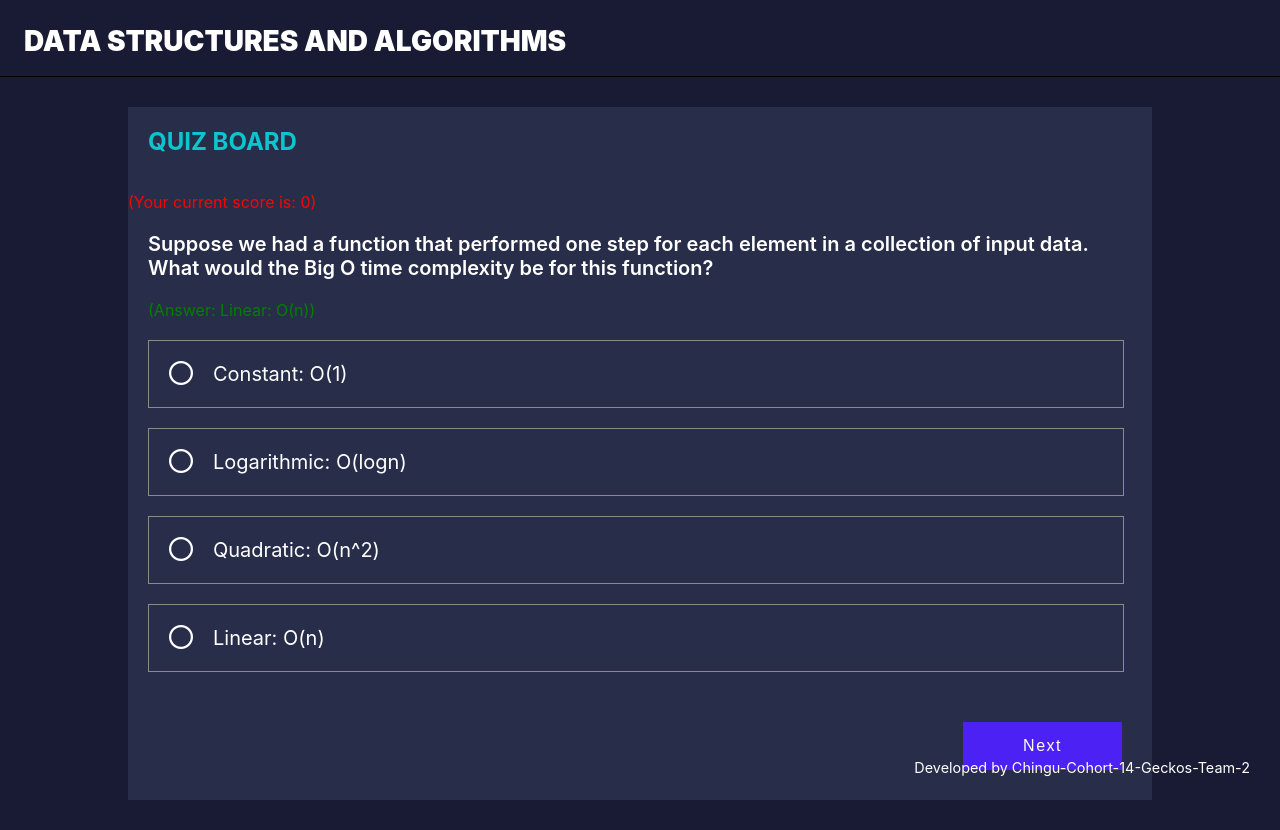
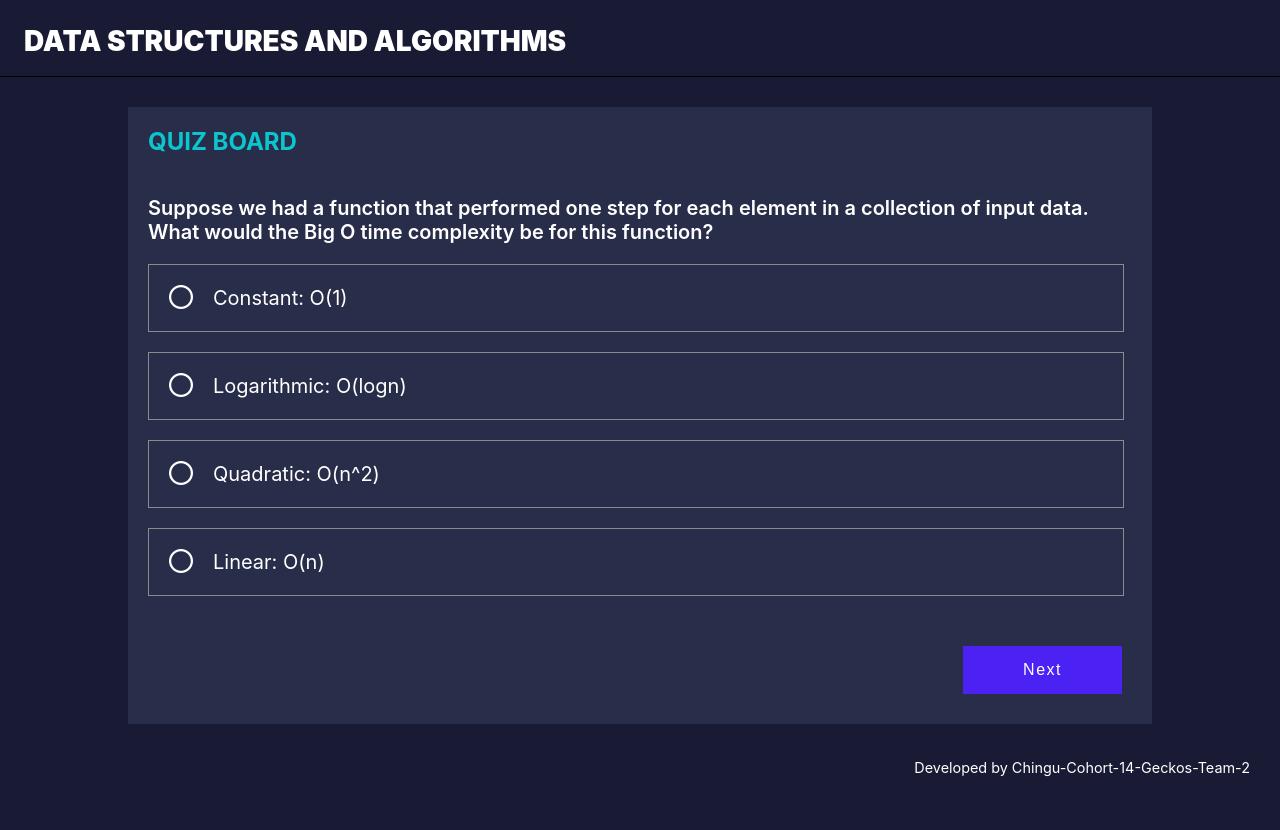
Before and after one commit to chingu-voyages/v14-geckos-team-02, a React (Create React App) app: page /quiz/1 in a window 1280 px wide. After the commit the page ends 800 px from the top, so only its background shows below. Built offline with nearby package versions, Linux system fonts and the light colour scheme.

Commit message:
sorting&testCodeRemoving

```diff
--- a/src/quiz-data.js
+++ b/src/quiz-data.js
@@ -209,116 +209,118 @@ const QUIZ_DATA = [
     ]
   },
   {
-    id: 1,
-    name: 'Big O Notation',
+    id: 2,
+    name: 'Sorting',
     questions: [
       {
         id: '0',
-        question: 'Suppose we had a function that performed one step for each element in a collection of input data. What would the Big O time complexity be for this function?',
+        question: 'In which cases are the growth rates the same for Insertion Sort?',
         multipleChoices: [
-          'Constant: O(1)',
-          'Logarithmic: O(logn)',
-          'Quadratic: O(n^2)',
-          'Linear: O(n)'
+          'Worst and Average only',
+          'Worst, Average, and Best',
+          'Best and Average only',
+          'Worst and Best only'
         ],
-        answer: 'Linear: O(n)'
+        answer: 'Worst and Average only'
       },
       {
         id: '1',
-        question: 'Suppose we had a function that iterated through a collection of data once to find the minimum value, and then again in a separate iteration to find the maximum value. How would we write the Big O time complexity?',
+        question: 'We know that the worst case for Insertion Sort is about n^2/2, while the average case is about n^2/4. This means that:',
         multipleChoices: [
-          'O(2n)',
-          'O(n^2)',
-          'O(n)',
-          'O(n + n)'
+          'The growth rates are the same',
+          'The runtime in the average case is about half that of the worst case',
+          'Both of the above',
+          'None of the above'
         ],
-        answer: 'O(n)'
+        answer: 'Both of the above'
       },
       {
         id: '2',
-        question: 'An identical algorithm written in two different programming languages will have the same Big O runtime complexity.',
+        question: 'When implementing Insertion Sort, a binary search could be used to locate the position within the first i-1 records of the array into which record ii should be inserted. Using binary search will:',
         multipleChoices: [
-          'True',
-          'False'
+          'Speed up the asymptotic running time because the position to insert will be found in Θ(logi) time',
+          'Speed up the asymptotic running time because shifting the records to make room for the insert will require Θ(i) time',
+          'None of these answers is correct',
+          'Not speed up the asymptotic running time because shifting the records to make room for the insert will require Θ(i) time'
         ],
-        answer: 'True'
+        answer: 'Not speed up the asymptotic running time because shifting the records to make room for the insert will require Θ(i) time'
       },
       {
         id: '3',
-        question: 'Why are constant factors (such as 2N) and lower order terms (N^2 + N becomes N^2) ignored when writing Big O notation?',
+        question: 'What is the running time for Bubble Sort when the input array has values that are in reverse sort order?',
         multipleChoices: [
-          'As the input to the function grows toward infinity, lower order terms and constant factors cancel each other out',
-          'We cannot be sure of the significance of lower order terms as they relate to the constant factors',
-          'As the input to the function grows toward infinity, lower order terms and constant factors become insignificant compared to the term with the higher order of magnitude',
-          'We do incorporate lower order terms and constant factors into Big O!'
+          'Θ(nlogn)',
+          'Θ(n)',
+          'Θ(n2)',
+          'Θ(logn)'
         ],
-        answer: 'As the input to the function grows toward infinity, lower order terms and constant factors become insignificant compared to the term with the higher order of magnitude'
+        answer: 'Θ(n2)'
       },
       {
         id: '4',
-        question: 'Suppose we had a function that took in a list of data as an input. For each element in the list, the function compared it to every other element in the collection. What would the Big O time complexity be for this function?',
+        question: 'What is the running time of Bubble Sort (as the algorithm is presented in this module) when the input is an array that has already been sorted?',
         multipleChoices: [
-          'Constant: O(1)',
-          'Quadratic: O(n^2)',
-          'Exponential: O(2^n)',
-          'Linear: O(n)'
+          'Θ(logn)',
+          'Θ(n)',
+          'Θ(nlogn)',
+          'Θ(n^2)'
         ],
-        answer: 'Quadratic: O(n^2)'
+        answer: 'Θ(n^2)'
       },
       {
         id: '5',
-        question: 'With Big O notation, we evaluate a function’s runtime efficiency based on the ____?',
+        question: 'What is the worst-case time for Selection Sort to sort an array of n records?',
         multipleChoices: [
-          'Number of conditional statements.',
-          'Number of variables created within the function',
-          'Size of the inputs',
-          'Helper function(s)'
+          'Θ(n)',
+          'Θ(logn)',
+          'Θ(nlogn)',
+          'Θ(n^2)'
         ],
-        answer: 'Size of the inputs'
+        answer: 'Θ(n^2)'
       },
       {
         id: '6',
-        question: 'Why don’t we use time-elapsed (5 minutes, for example) as a measurement for an algorithm’s runtime?',
+        question: 'In which cases are the time complexities the same for Selection Sort?',
         multipleChoices: [
-          'Different units of measurement makes this approach not feasible',
-          'This approach would not be relevant in quantum-computing',
-          'Time is relative',
-          'This approach depends on the speed of the processor, what else the computer is running, different programming language etc.'
+          'Worst and Best',
+          'Worst and Average',
+          'Best and Average',
+          'Worst, Average and Best'
         ],
-        answer: 'This approach depends on the speed of the processor, what else the computer is running, different programming language etc.'
+        answer: 'Worst, Average and Best'
       },
       {
         id: '7',
-        question: 'A function which only performed the operation 6 + 9 would be which Big O time complexity?',
+        question: 'What is the most complicated part of the Mergesort algorithm?',
         multipleChoices: [
-          'Factorial: O(n!)',
-          'Logarithmic: O(logn)',
-          'Constant: O(1)',
-          'Linear: O(n)'
+          'Partitioning the array',
+          'Merging the sorted halves back together',
+          'Achieving the base case',
+          'Finding the midpoint'
         ],
-        answer: 'Constant: O(1)'
+        answer: 'Merging the sorted halves back together'
       },
       {
         id: '8',
-        question: 'What is the least efficient runtime complexity?',
+        question: 'What is the average-case cost for Quicksort to sort an array of n elements?',
         multipleChoices: [
-          'O(logn)',
-          'O(n!)',
-          'O(1)',
-          'O(n)'
+          'Θ(logn)',
+          'Θ(n^2)',
+          'Θ(n)',
+          'Θ(nlogn)'
         ],
-        answer: 'O(n!)'
+        answer: 'Θ(nlogn)'
       },
       {
         id: '9',
-        question: 'Search algorithms often result in which Big O complexity?',
+        question: 'What is the worst-case cost for Quicksort to sort an array of n elements?',
         multipleChoices: [
-          'Constant: O(1)',
-          'Logarithmic: O(logn)',
-          'Linear: O(n)',
-          'Quadratic: O(n^2)'
+          'Θ(nlogn)',
+          'Θ(n)',
+          'Θ(logn)',
+          'Θ(n^2)'
         ],
-        answer: 'Logarithmic: O(logn)'
+        answer: 'Θ(n^2)'
       }
     ]
   }
--- a/src/views/components/MultipleChoice/MultipleChoice.js
+++ b/src/views/components/MultipleChoice/MultipleChoice.js
@@ -5,13 +5,10 @@ export default ({
   question,
   choices,
   handleCheck,
-  id,
-  answer,// Test only
 }) => {
        return (
         <div className="multiple-choice-list">
           <h2>{question}</h2>
-          <span style={{color:'green'}}>(Answer: {answer})</span> {/* Test only */}
           {choices.map((choice,i) => {
               return (
                 <li key={i} className="multiple-choice-item" onClick={handleCheck} data-value={choice}>
--- a/src/views/components/Quiz/Quiz.js
+++ b/src/views/components/Quiz/Quiz.js
@@ -5,18 +5,16 @@ import MultipleChoice from '../MultipleChoice/MultipleChoice';
 import './Quiz.scss';
 
 
-const Quiz = ({questions, count, score, handleCheck,handleClickNext}) => {
+const Quiz = ({questions, count, handleCheck,handleClickNext}) => {
     return (
      <div className="container">
         <h1>Quiz Board</h1>
-        <span style={{color:"red"}}>(Your current score is: {score})</span>  {/* Test only */}
         <div>
           <Question question={questions[count].question} />
           <MultipleChoice
               choices={questions[count].multipleChoices}
               answer={questions[count].answer}
               handleCheck={handleCheck}
-              id={questions[count].questionId}
           />
           <div className="button-container">
             <button className="next-button" onClick={handleClickNext}>Next</button>
--- a/src/views/pages/QuizCollections/subject-data.js
+++ b/src/views/pages/QuizCollections/subject-data.js
@@ -9,7 +9,7 @@
      image:'http://cse.csusb.edu/dick/cs202/bigO.gif',
     text:'Big O notation is a mathematical notation that describes the limiting behavior of a function when the argument tends towards a particular value or infinity.'
    },
-    {title:'Sorting (Coming soon)',
+    {title:'Sorting',
     id: 2,
     image:'https://miro.medium.com/max/500/0*khkSk6LZGgtqnjev.jpg',
     text:'A Sorting Algorithm is used to rearrange a given array or list elements according to a comparison operator on the elements.'
--- a/src/views/pages/QuizPage/QuizPage.js
+++ b/src/views/pages/QuizPage/QuizPage.js
@@ -32,7 +32,6 @@ export default (props)=>{
       if (questions[count].answer === value) {
         setScore((score += 1));
       }
-      alert(`Your current score is ${score}`);
       let newCount = count < questions.length ? count + 1 : count;
 
       clearActiveItem();
@@ -40,7 +39,7 @@ export default (props)=>{
       setCount(newCount);
     }
   };
-
+    console.log(props.match.params.id)
     return(
         <div>
         {(count===questions.length)?
@@ -48,7 +47,6 @@ export default (props)=>{
             <Quiz
                 questions={questions}
                 count={count}
-                score={score}
                 handleCheck={handleCheck}
                 handleClickNext={handleClickNext}
             />}
```
